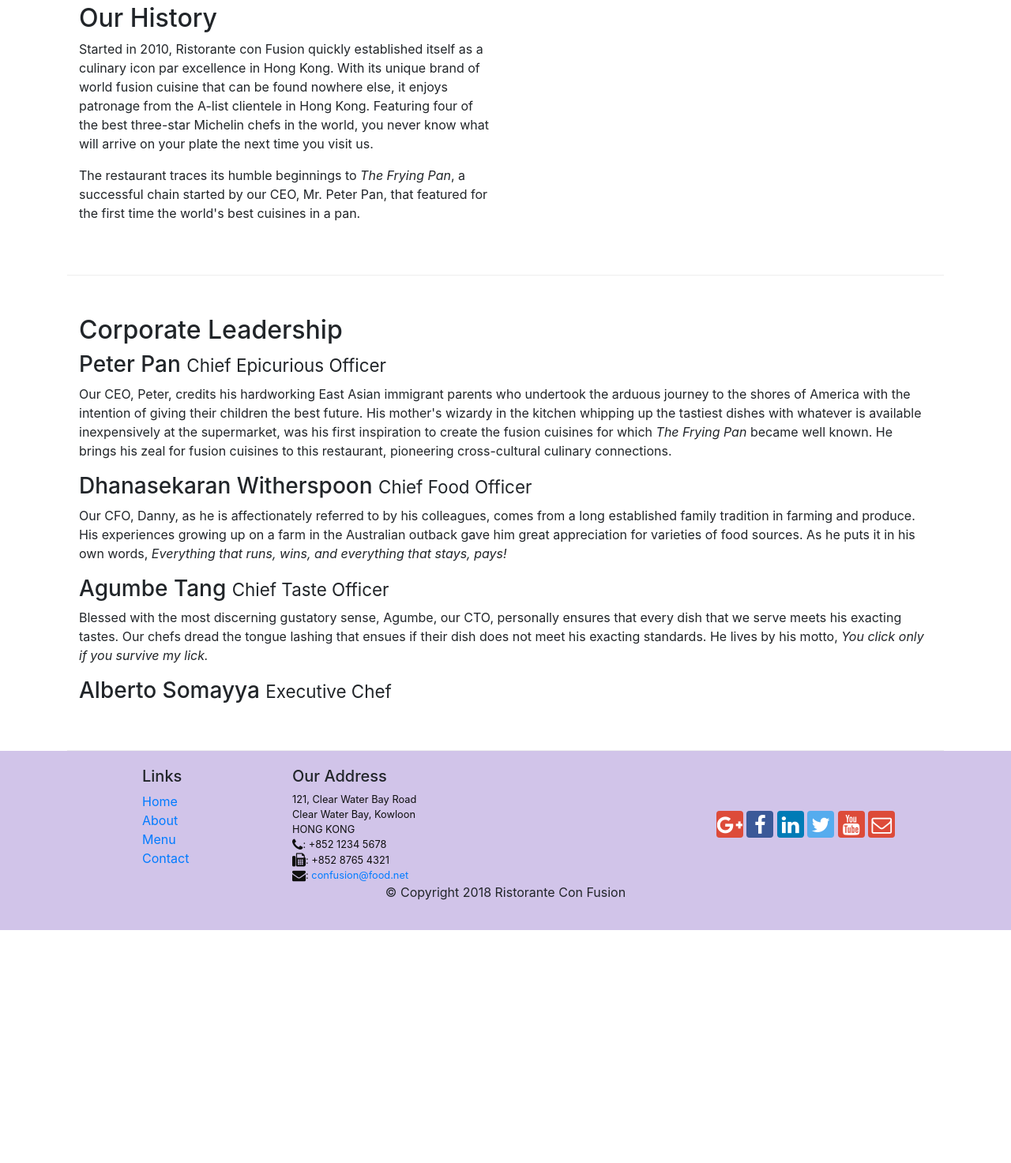
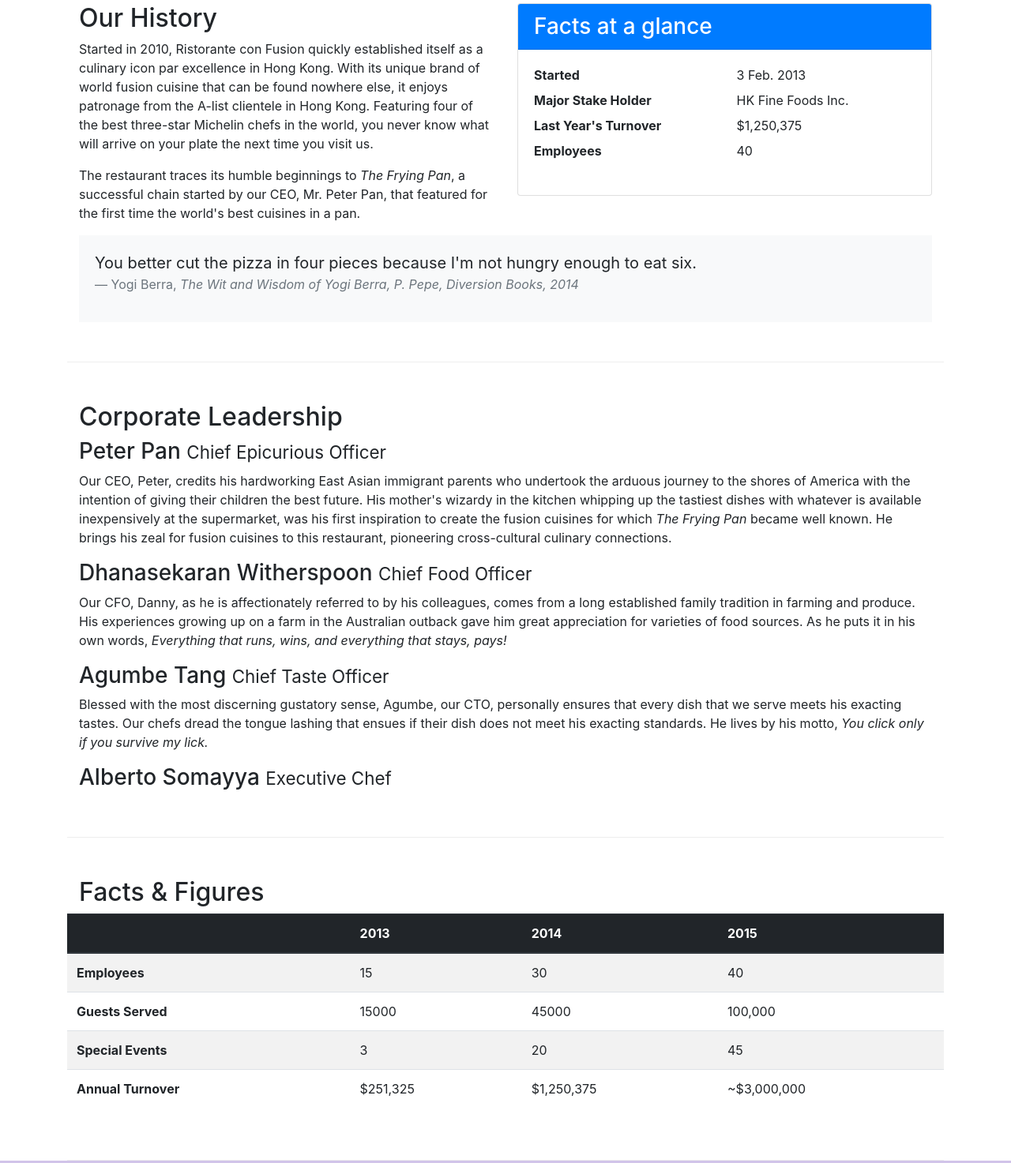
Before and after one commit to Nisarg851/conFusion, a website: page aboutus.html in a window 1280 px wide. Shown: the part 487-1960 px from the top of the page at 79% size. Before the commit the page ends 1665 px from the top, so only its background shows below. Drawn offline with nearby package versions, Linux system fonts and the light colour scheme.

Commit message:
Tables and Cards

```diff
--- a/aboutus.html
+++ b/aboutus.html
@@ -61,11 +61,36 @@
                 <p>Started in 2010, Ristorante con Fusion quickly established itself as a culinary icon par excellence in Hong Kong. With its unique brand of world fusion cuisine that can be found nowhere else, it enjoys patronage from the A-list clientele in Hong Kong.  Featuring four of the best three-star Michelin chefs in the world, you never know what will arrive on your plate the next time you visit us.</p>
                 <p>The restaurant traces its humble beginnings to <em>The Frying Pan</em>, a successful chain started by our CEO, Mr. Peter Pan, that featured for the first time the world's best cuisines in a pan.</p>
             </div>
-            <div>
+            <div class="col col-sm">
+                <div class="card">
+                    <h3 class="card-header bg-primary text-white">Facts at a glance</h3>
+                    <div class="card-body">
+                        <dl class="row">
+                            <dt class="col-6">Started</dt>
+                            <dd class="col-6">3 Feb. 2013</dd>
+                            <dt class="col-6">Major Stake Holder</dt>
+                            <dd class="col-6">HK Fine Foods Inc.</dd>
+                            <dt class="col-6">Last Year's Turnover</dt>
+                            <dd class="col-6">$1,250,375</dd>
+                            <dt class="col-6">Employees</dt>
+                            <dd class="col-6">40</dd>
+                        </dl>
+                </div>
             </div>
         </div>
-
-
+            <div class="col-12">
+                <div class="card-body bg-light">
+                    <blockquote class="blockquote">
+                        <p class="mb-0">You better cut the pizza in four pieces because
+                            I'm not hungry enough to eat six.</p>
+                        <footer class="blockquote-footer">Yogi Berra,
+                            <cite title="Source Title">The Wit and Wisdom of Yogi Berra,
+                            P. Pepe, Diversion Books, 2014</cite>
+                        </footer>
+                    </blockquote>
+                </div>
+            </div>
+        </div>
         <div class="row row-content">
             <div class="col-12 col-sm-12 col-md-12">
                 <h2>Corporate Leadership</h2>
@@ -79,7 +104,49 @@
                 <p class="d-none col-sm-block">Award winning three-star Michelin chef with wide International experience having worked closely with whos-who in the culinary world, he specializes in creating mouthwatering Indo-Italian fusion experiences. He says, <em>Put together the cuisines from the two craziest cultures, and you get a winning hit! Amma Mia!</em></p>
             </div>
        </div>
-
+       <div class="row row-content">
+            <div class="col-12 col-sm-9">
+                <h2>Facts &amp; Figures</h2>
+            </div>
+            <div class="table-responsive">
+                    <table class="table table-striped">
+                        <thead class="thead-dark">
+                            <tr>
+                                <th>&nbsp;</th>
+                                <th>2013</th>
+                                <th>2014</th>
+                                <th>2015</th>
+                            </tr>
+                        </thead>
+                        <tbody>
+                            <tr>
+                                <th>Employees</th>
+                                <td>15</td>
+                                <td>30</td>
+                                <td>40</td>
+                            </tr>
+                            <tr>
+                                <th>Guests Served</th>
+                                <td>15000</td>
+                                <td>45000</td>
+                                <td>100,000</td>
+                            </tr>
+                            <tr>
+                                <th>Special Events</th>
+                                <td>3</td>
+                                <td>20</td>
+                                <td>45</td>
+                            </tr>
+                            <tr>
+                                <th>Annual Turnover</th>
+                                <td>$251,325</td>
+                                <td>$1,250,375</td>
+                                <td>~$3,000,000</td>
+                            </tr>
+                        </tbody>
+                    </table>
+            </div>
+       </div>
     </div>
 
     <footer class="footer">
```
